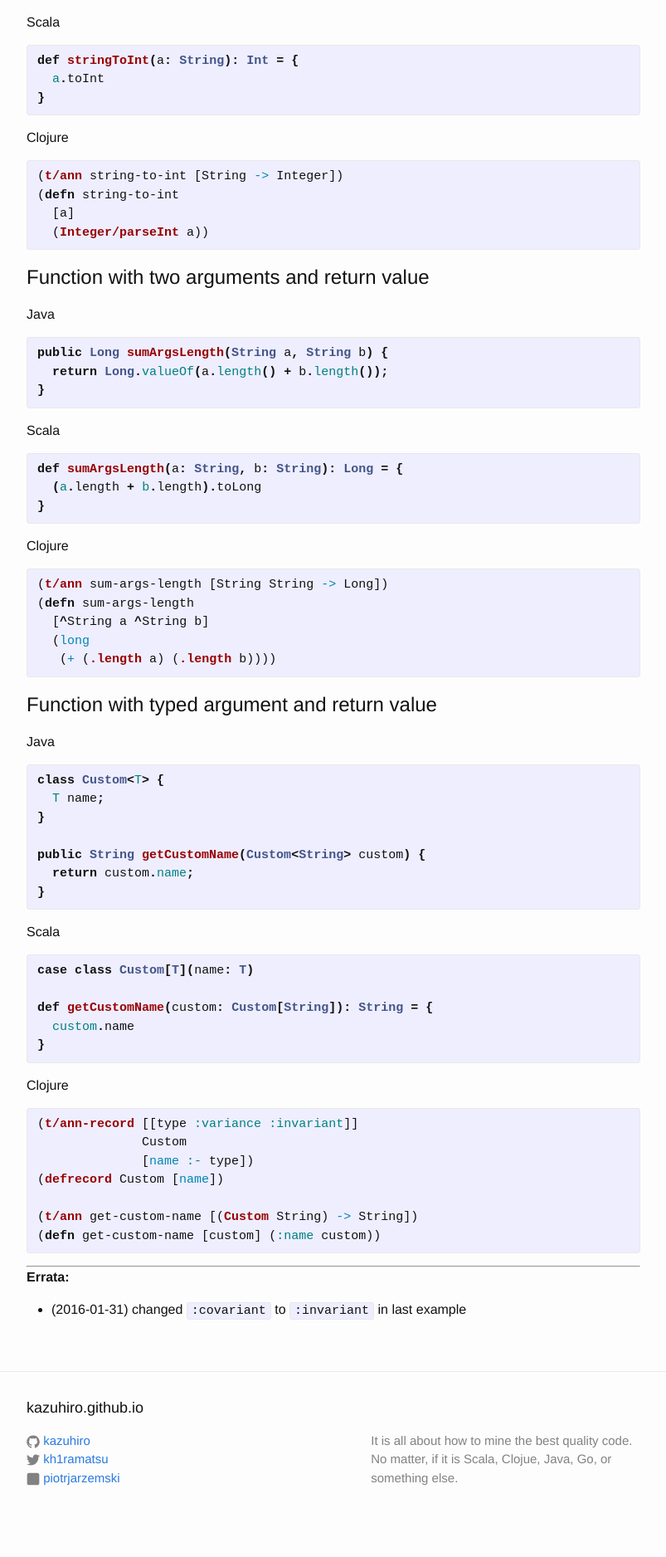
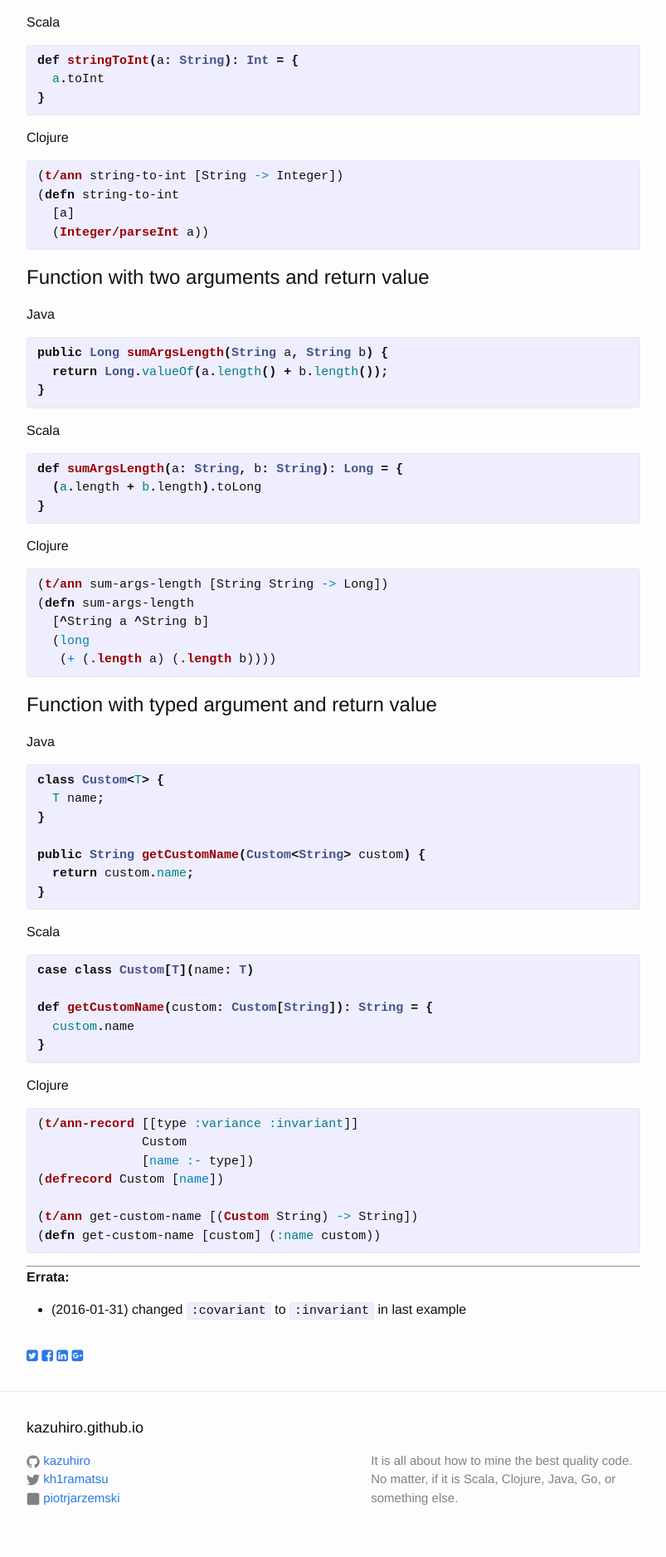
Before and after one commit to capitanbatata/kazuhiro.github.io, a Jekyll site: the page built from _posts/2016-01-29-how-to-type-with-typedclojure.md, in a window 1280 px wide. Shown: the part 979-2855 px from the top of the page at 83% size, without its empty margins (238-1041 px from the left). Built offline with Jekyll 4.4.1, drawn with Linux system fonts in a browser that asks for light colours; nearby versions of some CDN libraries; before the commit the page ends 2831 px from its top, so only the background shows below that.

Commit message:
Add sitemap and sharing buttons

```diff
--- a/_config.yml
+++ b/_config.yml
@@ -9,7 +9,7 @@
 title: kazuhiro.github.io
 email: jarzemski.piotr@gmail.com
 description: > # this means to ignore newlines until "baseurl:"
-  It is all about how to mine the best quality code. No matter, if it is Scala, Clojue, Java, Go, or something else.
+  It is all about how to mine the best quality code. No matter, if it is Scala, Clojure, Java, Go, or something else.
 baseurl: "" # the subpath of your site, e.g. /blog
 url: "https://kazuhiro.github.com" # the base hostname & protocol for your site
 twitter_username: kh1ramatsu
@@ -18,3 +18,6 @@ linkedin_username: piotrjarzemski
 
 # Build settings
 markdown: kramdown
+
+gems:
+  - jekyll-sitemap
--- a/_includes/head.html
+++ b/_includes/head.html
@@ -7,6 +7,8 @@
   <meta name="description" content="{% if page.excerpt %}{{ page.excerpt | strip_html | strip_newlines | truncate: 160 }}{% else %}{{ site.description }}{% endif %}">
 
   <link rel="stylesheet" href="{{ "/css/main.css" | prepend: site.baseurl }}">
+  <link rel="stylesheet" href="{{ "/css/style.css" | prepend: site.baseurl }}">
+  <link rel="stylesheet" href="https://maxcdn.bootstrapcdn.com/font-awesome/4.5.0/css/font-awesome.min.css">
   <link rel="canonical" href="{{ page.url | replace:'index.html','' | prepend: site.baseurl | prepend: site.url }}">
   <link rel="alternate" type="application/rss+xml" title="{{ site.title }}" href="{{ "/feed.xml" | prepend: site.baseurl | prepend: site.url }}">
   <link rel="shortcut icon" type="image/png" href="/favicon.png">
--- /dev/null
+++ b/_includes/share.html
@@ -0,0 +1,8 @@
+<div class="share">
+      <ul>
+  <li><a href="https://twitter.com/intent/tweet?text={{ page.title }}&url={{ site.url }}{{ page.url }}" rel="nofollow" target="_blank" title="Share on Twitter"><i class="fa fa-twitter-square"></i></a></li>
+  <li><a href="https://facebook.com/sharer.php?u={{ site.url }}{{ page.url }}" rel="nofollow" target="_blank" title="Share on Facebook"><i class="fa fa-facebook-square"></i></a></li>
+  <li><a href="http://www.linkedin.com/shareArticle?mini=true&url={{ site.url }}{{ page.url }}" rel="nofollow" target="_blank" title="Share on Linkedlin"><i class="fa fa-linkedin-square"></i></a></li>
+  <li><a href="https://plus.google.com/share?url={{ site.url }}{{ page.url }}" rel="nofollow" target="_blank" title="Share on Google+"><i class="fa fa-google-plus-square"></i></a></li>
+</ul>
+</div>
--- a/_layouts/post.html
+++ b/_layouts/post.html
@@ -12,4 +12,6 @@ layout: default
     {{ content }}
   </div>
 
+  {% include share.html %}
+
 </article>
--- /dev/null
+++ b/css/style.css
@@ -0,0 +1,8 @@
+.share ul {
+    list-style: none;
+    margin: 0;
+}
+
+.share li {
+    display: inline-block;
+}
```
